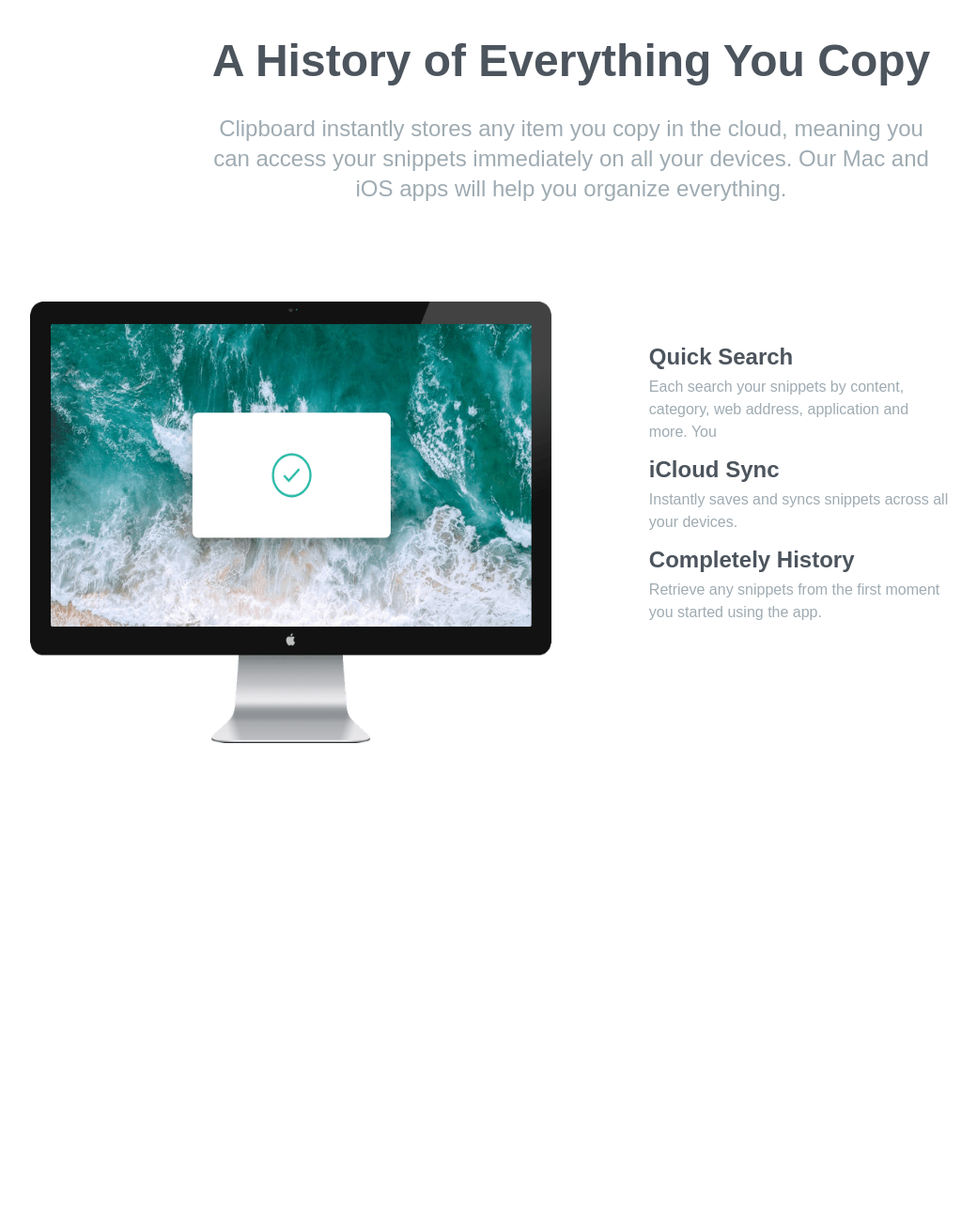
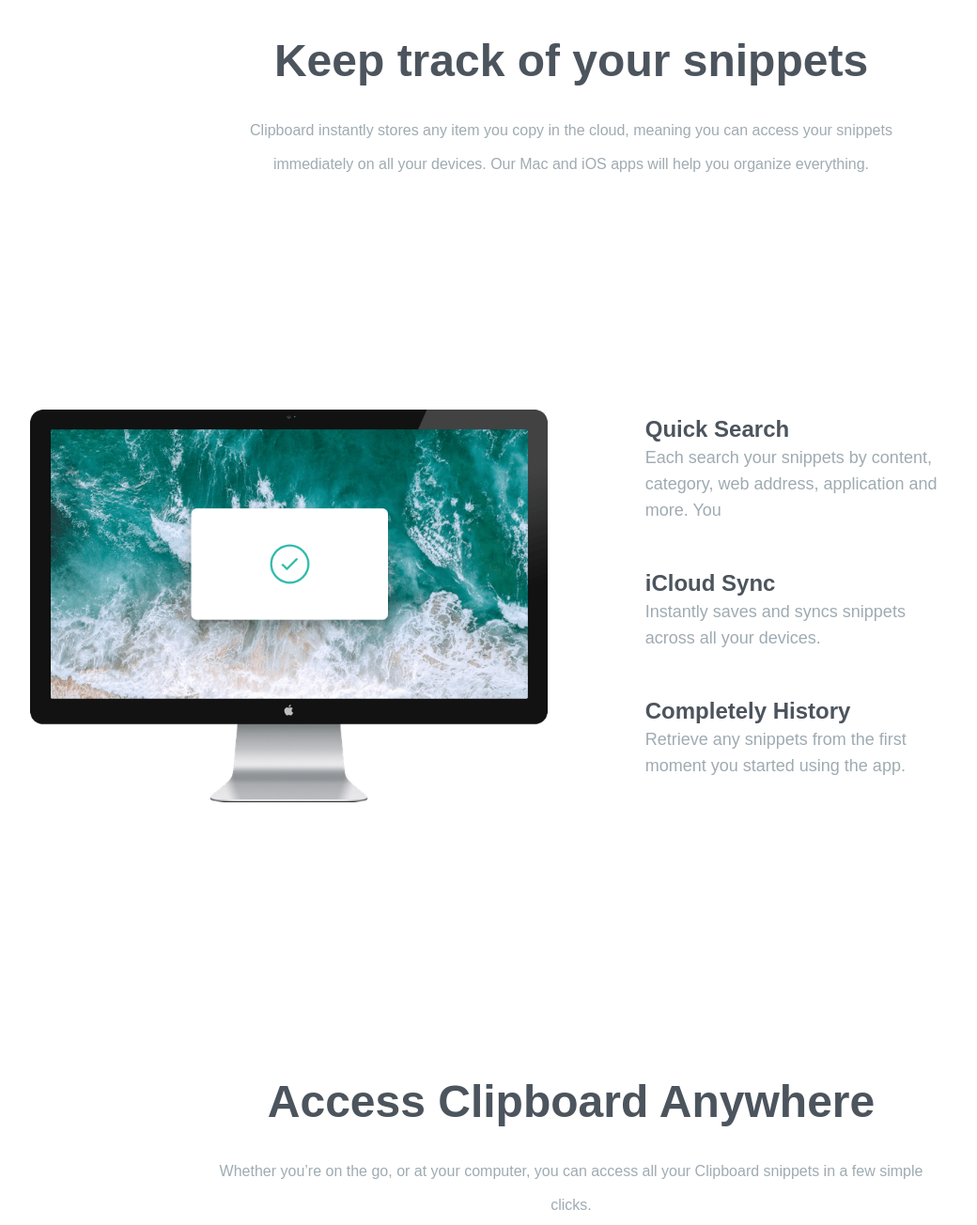
Before and after one commit to rutagengwaeric/clipboard, a website: page src/index.html in a window 1280 px wide. Shown: the part 680-1984 px from the top of the page at 94% size, without its empty margins (32-1072 px from the left). Before the commit the page ends 1547 px from the top, so only its background shows below. Drawn offline with nearby package versions, Linux system fonts and the light colour scheme; files that its build step writes are made by us from their sources; a web font is replaced by a local one.

Commit message:
adding features section

```diff
--- a/package.json
+++ b/package.json
@@ -8,7 +8,7 @@
   "main": "index.js",
   "scripts": {
     "build": "tailwindcss -i ./src/input.css -o ./src/output.css",
-    "dev" : "@tailwindcss -i ./src/input.css -o ./src/output.css --watch"
+    "dev": "tailwindcss -i ./src/input.css -o ./src/output.css --watch"
   },
   "dependencies": {
     "@tailwindcss/cli": "^4.0.12",
--- a/src/index.html
+++ b/src/index.html
@@ -16,7 +16,7 @@
     <section id="hero">
       <div class="max-w-6xl mx-auto mb-40 text-center px-10 pt-16">
         <img src="./images/logo.svg" alt="" class="mx-auto my-16" />
-        <h3 class="mb-8 text-4xl font-bold text-darkGrayishBlue md:text-5xl">
+        <h3>
           A History of Everything You Copy
         </h3>
         <p class="max-w-3xl text-2xl mx-auto text-grayishBlue mb-10">
@@ -40,11 +40,11 @@
       </div>
     </section>
     <section id="snippets">
-      <div class="max-w-6xl mx-auto text-center px-10">
-        <h3 class="mb-8 text-4xl font-bold text-darkGrayishBlue md:text-5xl">
-          A History of Everything You Copy
+      <div class="section-container">
+        <h3>
+          Keep track of your snippets
         </h3>
-        <p class="max-w-3xl text-2xl mx-auto text-grayishBlue mb-10">
+        <p class="section-content mb-10">
           Clipboard instantly stores any item you copy in the cloud, meaning you
           can access your snippets immediately on all your devices. Our Mac and
           iOS apps will help you organize everything.
@@ -56,34 +56,34 @@
         <div class="w-full md:w-1/2 flex items-end">
           <img
             src="./images/image-computer.png"
-            class="w-[600px] h-[470px]"
+            class=""
             alt=""
             srcset=""
           />
         </div>
-        <div class="flex flex-col space-y-3 mb-24 md:w-1/2 items-start md:pl-16">
-          <div class="flex flex-col space-y-1 w-[320px]">
+        <div class="flex flex-col space-y-12 mb-24 md:w-1/2 items-start md:pl-16 md:p-20 lg:pr-44 text-center md:text-left mt-16">
+          <div>
             <h4 class="text-2xl font-bold text-darkGrayishBlue">
               Quick Search
             </h4>
-            <p class="text-grayishBlue">
+            <p class="text-lg text-grayishBlue">
               Each search your snippets by content, category, web address,
               application and more. You
             </p>
           </div>
-          <div class="flex flex-col space-y-1 w-[320px]">
+          <div>
             <h4 class="text-2xl font-bold text-darkGrayishBlue">
               iCloud Sync
             </h4>
-            <p class="text-grayishBlue">
+            <p class="text-lg text-grayishBlue">
               Instantly saves and syncs snippets across all your devices.
             </p>
           </div>
-          <div class="flex flex-col space-y-1 w-[320px]">
+          <div>
             <h4 class="text-2xl font-bold text-darkGrayishBlue">
               Completely History
             </h4>
-            <p class="text-grayishBlue">
+            <p class="text-lg text-grayishBlue">
               Retrieve any snippets from the first moment you started using
               the app.
             </p>
@@ -91,5 +91,22 @@
         </div>
       </div>
     </section>
+
+    <section id="features">
+        <div class="section-container my-20">
+           <h3>Access Clipboard Anywhere</h3>
+           <p class="section-content">
+            Whether you’re on the go, or at your computer, you can access all your
+            Clipboard snippets in a few simple clicks.
+           </p>
+        </div>
+        <div>
+          <img src="./images/image-devices.png" alt="image-devices" class="mx-auto my-16" >
+        </div>
+
+    </section>
+
+  `
+
   </body>
 </html>
--- a/src/input.css
+++ b/src/input.css
@@ -1,6 +1,4 @@
 @import "tailwindcss";
-@tailwind utilities;
-
 :root {
   --font-sans: "Bai Jamjuree", sans-serif;
   --strongCyan: hsl(171, 66%, 44%);
@@ -11,28 +9,37 @@
 
 /* Define custom utilities */
 @layer utilities {
-  .bg-strongCyan { background-color: var(--strongCyan) }
-  .bg-lightBlue { background-color: var(--lightBlue) }
-  .text-darkGrayishBlue { color: var(--darkGrayishBlue) }
-  .text-grayishBlue { color: var(--grayishBlue) }
+  .bg-strongCyan { background-color: var(--strongCyan); }
+  .bg-lightBlue { background-color: var(--lightBlue); }
+  .text-darkGrayishBlue { color: var(--darkGrayishBlue); }
+  .text-grayishBlue { color: var(--grayishBlue); }
+
+  /* Section container utility */
+  .section-container {
+    @apply max-w-6xl mx-auto text-center px-10;
+  }
+
+  /* Headings fix: Use Tailwind color classes instead */
+  h3 {
+    @apply mb-8 text-4xl font-bold md:text-5xl;
+    color: var(--darkGrayishBlue);
+  }
+  .section-content {
+    @apply max-w-3xl mx-auto leading-9 text-center;
+    color: var(--grayishBlue);
+  }
+
 }
 
-/* Responsive breakpoints - modern Tailwind v4 syntax */
-@theme {
-  --breakpoint-sm: 480px;
-  --breakpoint-md: 768px;
-  --breakpoint-lg: 976px;
-  --breakpoint-xl: 1440px;
-}
-
-body{
+body {
   background-image: url("./images/bg-header-desktop.png");
   background-repeat: no-repeat;
   background-size: contain;
 }
 
-@media(max-width:576px){
-  body{
+/* Responsive background image for mobile */
+@media (max-width: 576px) {
+  body {
     background-image: url("./images/bg-header-mobile.png");
-
-  }}
+  }
+}
```
Also changed, not shown: src/output.css (deleted).
